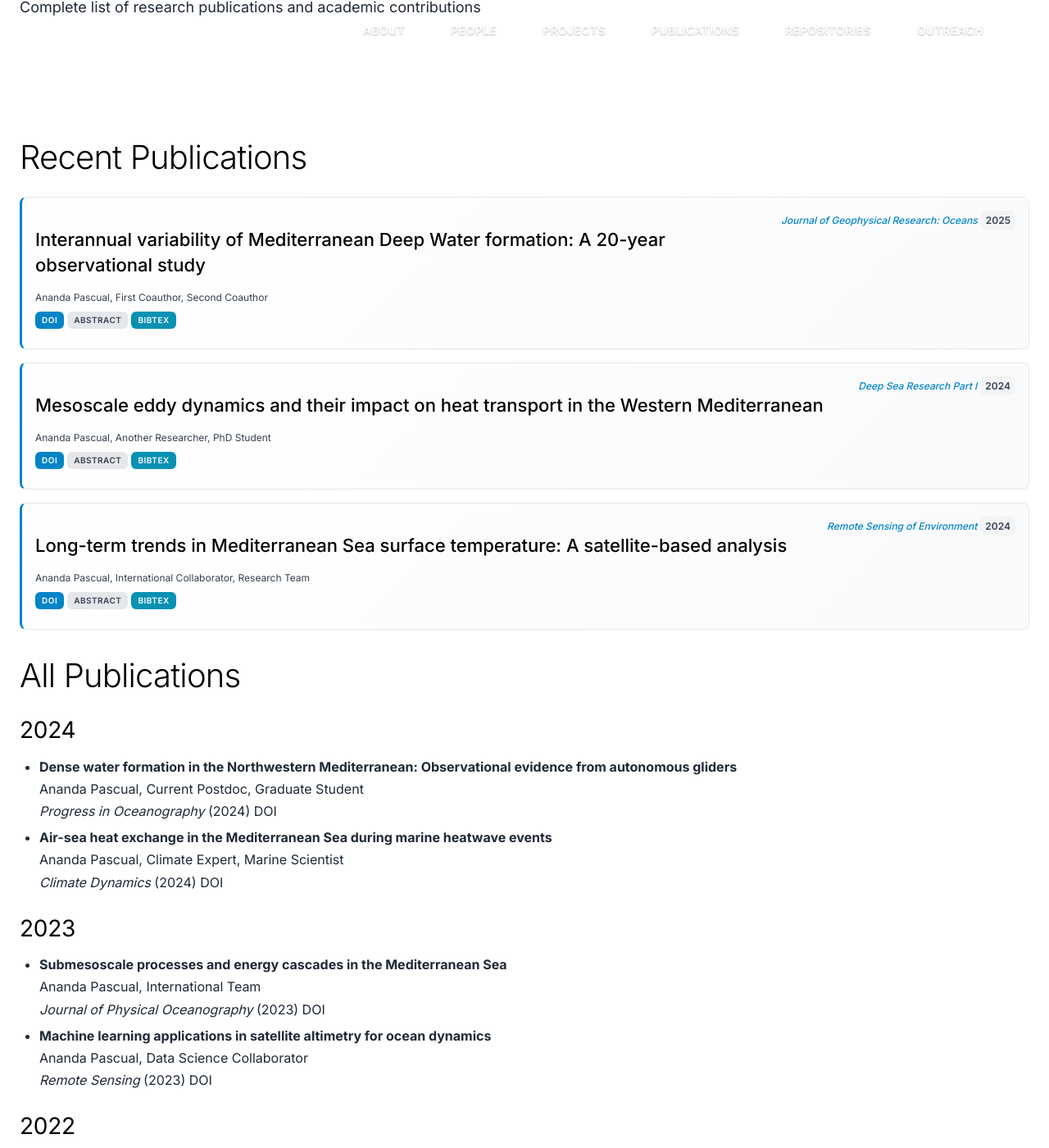
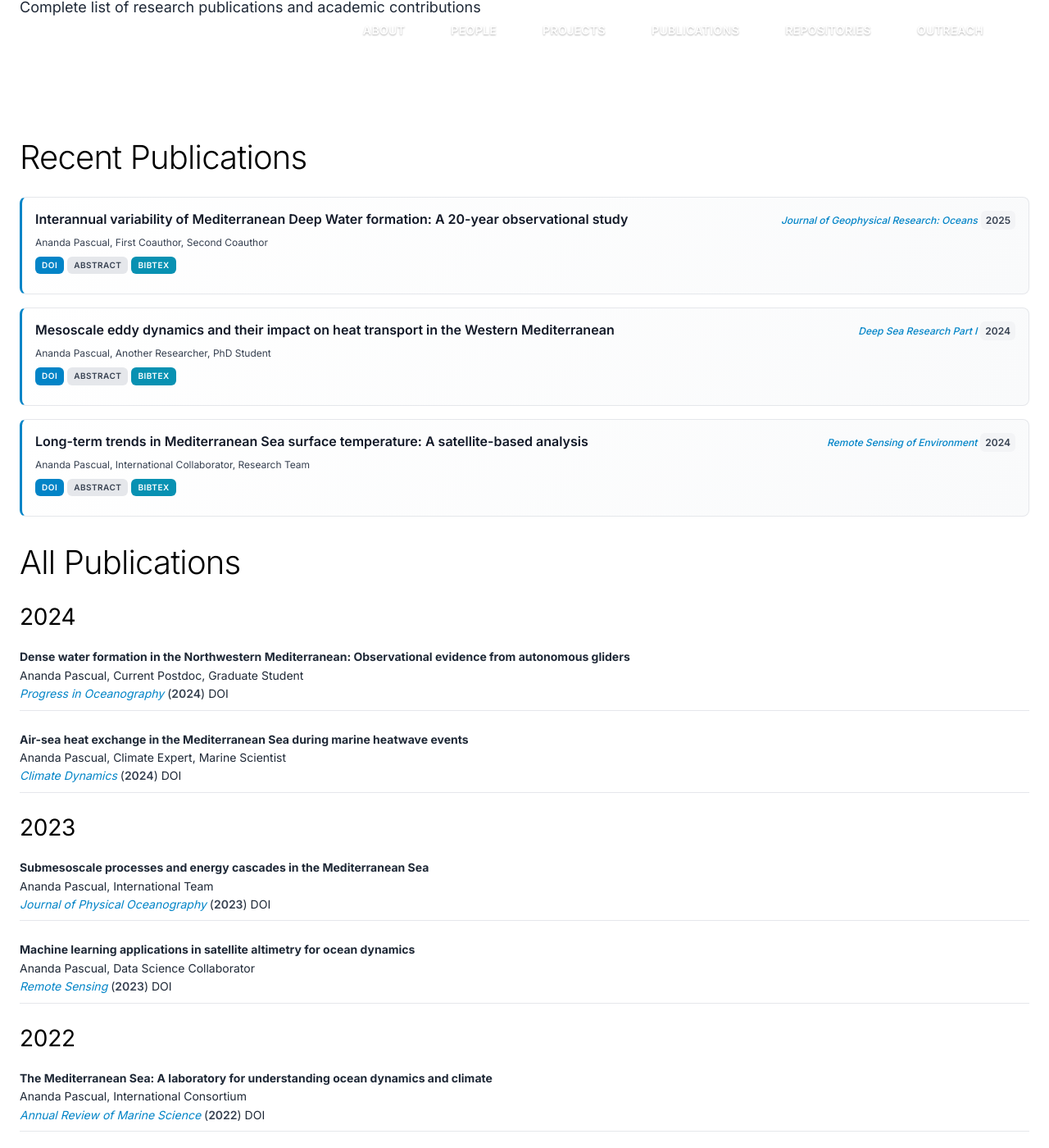
Before and after one commit to IMEDEA-POP-LAB/IMEDEA-POP-LAB.github.io, a Jekyll site: the page built from _pages/publications.md, in a window 1280 px wide and 1400 px high, scrolled down 245 px. Shown: the whole window at 82% size. Built offline with Jekyll 4.4.1, drawn with Linux system fonts in a browser that asks for light colours; a style sheet for code colours, icons or effects is not loaded; some of the changed text lies outside the part shown.

Commit message:
Refactor publications page layout - enhance citation formatting and improve styling for publication items

```diff
--- a/_pages/publications.md
+++ b/_pages/publications.md
@@ -107,72 +107,151 @@
 
 ## All Publications
 
-### 2024
+<div class="publication-list">
 
-- **Dense water formation in the Northwestern Mediterranean: Observational evidence from autonomous gliders**
-  Ananda Pascual, Current Postdoc, Graduate Student
-  *Progress in Oceanography* (2024) [DOI](https://doi.org/10.1016/j.pocean.2023.103045)
+<h3 class="publication-year-header">2024</h3>
 
-- **Air-sea heat exchange in the Mediterranean Sea during marine heatwave events**
-  Ananda Pascual, Climate Expert, Marine Scientist
-  *Climate Dynamics* (2024) [DOI](https://doi.org/10.1007/s00382-023-06789-1)
+<div class="publication-item">
+  <p class="publication-citation">
+    <strong>Dense water formation in the Northwestern Mediterranean: Observational evidence from autonomous gliders</strong><br>
+    Ananda Pascual, Current Postdoc, Graduate Student<br>
+    <em class="journal">Progress in Oceanography</em> (<span class="year">2024</span>)
+    <a href="https://doi.org/10.1016/j.pocean.2023.103045">DOI</a>
+  </p>
+</div>
 
-### 2023
+<div class="publication-item">
+  <p class="publication-citation">
+    <strong>Air-sea heat exchange in the Mediterranean Sea during marine heatwave events</strong><br>
+    Ananda Pascual, Climate Expert, Marine Scientist<br>
+    <em class="journal">Climate Dynamics</em> (<span class="year">2024</span>)
+    <a href="https://doi.org/10.1007/s00382-023-06789-1">DOI</a>
+  </p>
+</div>
 
-- **Submesoscale processes and energy cascades in the Mediterranean Sea**
-  Ananda Pascual, International Team
-  *Journal of Physical Oceanography* (2023) [DOI](https://doi.org/10.1175/JPO-D-22-0234.1)
+<h3 class="publication-year-header">2023</h3>
 
-- **Machine learning applications in satellite altimetry for ocean dynamics**
-  Ananda Pascual, Data Science Collaborator
-  *Remote Sensing* (2023) [DOI](https://doi.org/10.3390/rs15123456)
+<div class="publication-item">
+  <p class="publication-citation">
+    <strong>Submesoscale processes and energy cascades in the Mediterranean Sea</strong><br>
+    Ananda Pascual, International Team<br>
+    <em class="journal">Journal of Physical Oceanography</em> (<span class="year">2023</span>)
+    <a href="https://doi.org/10.1175/JPO-D-22-0234.1">DOI</a>
+  </p>
+</div>
 
-### 2022
+<div class="publication-item">
+  <p class="publication-citation">
+    <strong>Machine learning applications in satellite altimetry for ocean dynamics</strong><br>
+    Ananda Pascual, Data Science Collaborator<br>
+    <em class="journal">Remote Sensing</em> (<span class="year">2023</span>)
+    <a href="https://doi.org/10.3390/rs15123456">DOI</a>
+  </p>
+</div>
 
-- **The Mediterranean Sea: A laboratory for understanding ocean dynamics and climate**
-  Ananda Pascual, International Consortium
-  *Annual Review of Marine Science* (2022) [DOI](https://doi.org/10.1146/annurev-marine-032521-123456)
+<h3 class="publication-year-header">2022</h3>
 
-- **SWOT satellite mission: Applications for Mediterranean Sea studies**
-  Ananda Pascual, NASA Team
-  *Earth and Space Science* (2022) [DOI](https://doi.org/10.1029/2021EA002134)
+<div class="publication-item">
+  <p class="publication-citation">
+    <strong>The Mediterranean Sea: A laboratory for understanding ocean dynamics and climate</strong><br>
+    Ananda Pascual, International Consortium<br>
+    <em class="journal">Annual Review of Marine Science</em> (<span class="year">2022</span>)
+    <a href="https://doi.org/10.1146/annurev-marine-032521-123456">DOI</a>
+  </p>
+</div>
 
-### 2021
+<div class="publication-item">
+  <p class="publication-citation">
+    <strong>SWOT satellite mission: Applications for Mediterranean Sea studies</strong><br>
+    Ananda Pascual, NASA Team<br>
+    <em class="journal">Earth and Space Science</em> (<span class="year">2022</span>)
+    <a href="https://doi.org/10.1029/2021EA002134">DOI</a>
+  </p>
+</div>
 
-- **Eddy kinetic energy variability in the Western Mediterranean**
-  Ananda Pascual, Former Student, Collaborator
-  *Deep Sea Research Part I* (2021) [DOI](https://doi.org/10.1016/j.dsr.2021.103456)
+<h3 class="publication-year-header">2021</h3>
 
-- **Multi-platform observations of marine heatwaves in the Mediterranean**
-  Ananda Pascual, Climate Research Group
-  *Geophysical Research Letters* (2021) [DOI](https://doi.org/10.1029/2020GL091234)
+<div class="publication-item">
+  <p class="publication-citation">
+    <strong>Eddy kinetic energy variability in the Western Mediterranean</strong><br>
+    Ananda Pascual, Former Student, Collaborator<br>
+    <em class="journal">Deep Sea Research Part I</em> (<span class="year">2021</span>)
+    <a href="https://doi.org/10.1016/j.dsr.2021.103456">DOI</a>
+  </p>
+</div>
 
-### 2020
+<div class="publication-item">
+  <p class="publication-citation">
+    <strong>Multi-platform observations of marine heatwaves in the Mediterranean</strong><br>
+    Ananda Pascual, Climate Research Group<br>
+    <em class="journal">Geophysical Research Letters</em> (<span class="year">2021</span>)
+    <a href="https://doi.org/10.1029/2020GL091234">DOI</a>
+  </p>
+</div>
 
-- **Long-term trends in Mediterranean circulation patterns**
-  Ananda Pascual, European Consortium
-  *Ocean Science* (2020) [DOI](https://doi.org/10.5194/os-16-123-2020)
+<h3 class="publication-year-header">2020</h3>
 
-- **Glider observations of deep convection in the Northwestern Mediterranean**
-  Ananda Pascual, Observational Team
-  *Progress in Oceanography* (2020) [DOI](https://doi.org/10.1016/j.pocean.2019.102345)
+<div class="publication-item">
+  <p class="publication-citation">
+    <strong>Long-term trends in Mediterranean circulation patterns</strong><br>
+    Ananda Pascual, European Consortium<br>
+    <em class="journal">Ocean Science</em> (<span class="year">2020</span>)
+    <a href="https://doi.org/10.5194/os-16-123-2020">DOI</a>
+  </p>
+</div>
 
-### Selected Earlier Publications (2015-2019)
+<div class="publication-item">
+  <p class="publication-citation">
+    <strong>Glider observations of deep convection in the Northwestern Mediterranean</strong><br>
+    Ananda Pascual, Observational Team<br>
+    <em class="journal">Progress in Oceanography</em> (<span class="year">2020</span>)
+    <a href="https://doi.org/10.1016/j.pocean.2019.102345">DOI</a>
+  </p>
+</div>
 
-- **Mediterranean Sea surface temperature trends: A 30-year satellite perspective** (2019)
-  *Journal of Climate* [DOI](https://doi.org/10.1175/JCLI-D-18-0789.1)
+<h3 class="publication-year-header">Selected Earlier Publications (2015-2019)</h3>
 
-- **Mesoscale eddies and their role in Mediterranean water mass transformation** (2018)
-  *Nature Geoscience* [DOI](https://doi.org/10.1038/s41561-018-0234-5)
+<div class="publication-item">
+  <p class="publication-citation">
+    <strong>Mediterranean Sea surface temperature trends: A 30-year satellite perspective</strong><br>
+    <em class="journal">Journal of Climate</em> (<span class="year">2019</span>)
+    <a href="https://doi.org/10.1175/JCLI-D-18-0789.1">DOI</a>
+  </p>
+</div>
 
-- **Altimetry-based studies of Mediterranean Sea level variability** (2017)
-  *Surveys in Geophysics* [DOI](https://doi.org/10.1007/s10712-017-9456-2)
+<div class="publication-item">
+  <p class="publication-citation">
+    <strong>Mesoscale eddies and their role in Mediterranean water mass transformation</strong><br>
+    <em class="journal">Nature Geoscience</em> (<span class="year">2018</span>)
+    <a href="https://doi.org/10.1038/s41561-018-0234-5">DOI</a>
+  </p>
+</div>
 
-- **Dense water formation and spreading in the Mediterranean Sea** (2016)
-  *Deep Sea Research Part I* [DOI](https://doi.org/10.1016/j.dsr.2016.03.021)
+<div class="publication-item">
+  <p class="publication-citation">
+    <strong>Altimetry-based studies of Mediterranean Sea level variability</strong><br>
+    <em class="journal">Surveys in Geophysics</em> (<span class="year">2017</span>)
+    <a href="https://doi.org/10.1007/s10712-017-9456-2">DOI</a>
+  </p>
+</div>
 
-- **Ocean-atmosphere interactions in the Mediterranean region** (2015)
-  *Progress in Oceanography* [DOI](https://doi.org/10.1016/j.pocean.2015.02.005)
+<div class="publication-item">
+  <p class="publication-citation">
+    <strong>Dense water formation and spreading in the Mediterranean Sea</strong><br>
+    <em class="journal">Deep Sea Research Part I</em> (<span class="year">2016</span>)
+    <a href="https://doi.org/10.1016/j.dsr.2016.03.021">DOI</a>
+  </p>
+</div>
+
+<div class="publication-item">
+  <p class="publication-citation">
+    <strong>Ocean-atmosphere interactions in the Mediterranean region</strong><br>
+    <em class="journal">Progress in Oceanography</em> (<span class="year">2015</span>)
+    <a href="https://doi.org/10.1016/j.pocean.2015.02.005">DOI</a>
+  </p>
+</div>
+
+</div>
 
 ---
 
--- a/_sass/pages/_publications.scss
+++ b/_sass/pages/_publications.scss
@@ -12,131 +12,89 @@
   margin: var(--space-6) 0;
 }
 
-/* Publication item styles - smaller and more compact */
+/* Publication item styles - plain citation format */
 .publication-item {
-  background: white;
-  border: 1px solid var(--gray-200);
-  border-radius: var(--radius-md);
-  padding: var(--space-4);
   margin-bottom: var(--space-4);
-  transition: all 0.2s ease;
-  box-shadow: var(--global-shadow);
+  padding: var(--space-2) 0;
+  border-bottom: 1px solid var(--gray-200);
 }
 
-.publication-item:hover {
-  transform: translateY(-1px);
-  box-shadow: var(--global-shadow-md);
-  border-color: var(--ocean-blue);
+.publication-item:last-child {
+  border-bottom: none;
 }
 
+/* Featured publications can have slight emphasis */
 .publication-item.featured {
-  border-left: 3px solid var(--ocean-blue);
-  background: linear-gradient(135deg, white 0%, var(--gray-50) 100%);
-}
-
-.publication-header {
-  display: flex;
-  justify-content: space-between;
-  align-items: flex-start;
-  margin-bottom: var(--space-2);
-  gap: var(--space-3);
-}
-
-.publication-title {
-  font-size: var(--text-base) !important;
-  font-weight: 600 !important;
-  color: var(--gray-900) !important;
-  margin: 0 !important;
-  line-height: 1.3 !important;
-  flex: 1;
-}
-
-.publication-meta {
-  display: flex;
-  gap: var(--space-1);
-  align-items: center;
-  white-space: nowrap;
-}
-
-.journal {
-  font-size: var(--text-xs);
-  font-weight: 500;
-  color: var(--ocean-blue);
-  font-style: italic;
-}
-
-.year {
-  font-size: var(--text-xs);
-  font-weight: 600;
-  color: var(--gray-700);
-  background: var(--gray-100);
-  padding: 1px 6px;
-  border-radius: var(--radius-sm);
-}
-
-.publication-authors {
-  font-size: var(--text-xs);
-  color: var(--gray-700);
-  margin-bottom: var(--space-2);
-  line-height: 1.4;
-}
-
-.publication-links {
-  display: flex;
-  gap: var(--space-1);
-  margin-bottom: var(--space-2);
-  flex-wrap: wrap;
-}
-
-.publication-links a {
-  padding: 2px var(--space-2);
-  border-radius: var(--radius-sm);
-  font-size: 10px;
-  font-weight: 600;
-  text-decoration: none;
-  text-transform: uppercase;
-  letter-spacing: 0.05em;
-  transition: all 0.2s ease;
-  cursor: pointer;
-}
-
-.abstract-content,
-.bibtex-content {
-  display: none;
-  margin-top: var(--space-2);
   padding: var(--space-3);
   background: var(--gray-50);
   border-radius: var(--radius-sm);
-  border-left: 3px solid var(--ocean-blue);
-  font-size: var(--text-xs);
-  line-height: 1.5;
+  border-bottom: none;
+  margin-bottom: var(--space-6);
+}
+
+/* Simple citation text */
+.publication-citation {
+  font-size: var(--text-sm);
+  line-height: 1.6;
+  color: var(--gray-800);
+  margin: 0;
+}
+
+/* Optional: Style for journal names */
+.publication-citation .journal {
+  font-style: italic;
+  color: var(--ocean-blue);
+}
+
+/* Optional: Style for years */
+.publication-citation .year {
+  font-weight: 600;
   color: var(--gray-700);
 }
 
-.bibtex-content pre {
-  background: var(--gray-900);
-  color: var(--gray-100);
-  padding: var(--space-3);
-  border-radius: var(--radius-sm);
-  overflow-x: auto;
-  font-family: 'JetBrains Mono', 'Monaco', 'Menlo', 'Ubuntu Mono', monospace;
-  font-size: var(--text-xs);
-  margin: 0;
-  line-height: 1.5;
+/* Show complex elements for recent publications, hide for publication-list */
+.recent-publications .publication-header,
+.recent-publications .publication-title,
+.recent-publications .publication-meta,
+.recent-publications .publication-authors,
+.recent-publications .publication-links,
+.recent-publications .abstract-content,
+.recent-publications .bibtex-content {
+  display: block;
 }
 
-/* Publication list for regular entries */
+.publication-list .publication-header,
+.publication-list .publication-title,
+.publication-list .publication-meta,
+.publication-list .publication-authors,
+.publication-list .publication-links,
+.publication-list .abstract-content,
+.publication-list .bibtex-content {
+  display: none;
+}
+
+/* Publication list for regular entries - simple format */
 .publication-list {
   margin: var(--space-6) 0;
 }
 
 .publication-list .publication-item {
-  padding: var(--space-4);
-  margin-bottom: var(--space-4);
+  padding: var(--space-2) 0;
+  border-bottom: 1px solid var(--gray-200);
 }
 
-.publication-list .publication-title {
-  font-size: var(--text-base) !important;
+.publication-list .publication-item:last-child {
+  border-bottom: none;
+}
+
+/* Year section headers */
+.publication-year-header {
+  font-size: var(--text-lg);
+  font-weight: 600;
+  color: var(--gray-900);
+  margin: var(--space-8) 0 var(--space-4) 0;
+  padding-bottom: var(--space-2);
+  border-bottom: 2px solid var(--ocean-blue);
 }
 
 /* External profiles section */
@@ -194,6 +152,120 @@
   font-weight: 600;
 }
 
+/* Recent publications - card-based format */
+.recent-publications .publication-item {
+  background: white;
+  border: 1px solid var(--gray-200);
+  border-radius: var(--radius-md);
+  padding: var(--space-4);
+  margin-bottom: var(--space-4);
+  transition: all 0.2s ease;
+  box-shadow: var(--global-shadow);
+  border-bottom: 1px solid var(--gray-200); /* Override the plain style */
+}
+
+.recent-publications .publication-item:hover {
+  transform: translateY(-1px);
+  box-shadow: var(--global-shadow-md);
+  border-color: var(--ocean-blue);
+}
+
+.recent-publications .publication-item.featured {
+  border-left: 3px solid var(--ocean-blue);
+  background: linear-gradient(135deg, white 0%, var(--gray-50) 100%);
+}
+
+.recent-publications .publication-header {
+  display: flex;
+  justify-content: space-between;
+  align-items: flex-start;
+  margin-bottom: var(--space-2);
+  gap: var(--space-3);
+}
+
+.recent-publications .publication-title {
+  font-size: var(--text-base) !important;
+  font-weight: 600 !important;
+  color: var(--gray-900) !important;
+  margin: 0 !important;
+  line-height: 1.3 !important;
+  flex: 1;
+}
+
+.recent-publications .publication-meta {
+  display: flex;
+  gap: var(--space-1);
+  align-items: center;
+  white-space: nowrap;
+}
+
+.recent-publications .journal {
+  font-size: var(--text-xs);
+  font-weight: 500;
+  color: var(--ocean-blue);
+  font-style: italic;
+}
+
+.recent-publications .year {
+  font-size: var(--text-xs);
+  font-weight: 600;
+  color: var(--gray-700);
+  background: var(--gray-100);
+  padding: 1px 6px;
+  border-radius: var(--radius-sm);
+}
+
+.recent-publications .publication-authors {
+  font-size: var(--text-xs);
+  color: var(--gray-700);
+  margin-bottom: var(--space-2);
+  line-height: 1.4;
+}
+
+.recent-publications .publication-links {
+  display: flex;
+  gap: var(--space-1);
+  margin-bottom: var(--space-2);
+  flex-wrap: wrap;
+}
+
+.recent-publications .publication-links a {
+  padding: 2px var(--space-2);
+  border-radius: var(--radius-sm);
+  font-size: 10px;
+  font-weight: 600;
+  text-decoration: none;
+  text-transform: uppercase;
+  letter-spacing: 0.05em;
+  transition: all 0.2s ease;
+  cursor: pointer;
+}
+
+.recent-publications .abstract-content,
+.recent-publications .bibtex-content {
+  display: none;
+  margin-top: var(--space-2);
+  padding: var(--space-3);
+  background: var(--gray-50);
+  border-radius: var(--radius-sm);
+  border-left: 3px solid var(--ocean-blue);
+  font-size: var(--text-xs);
+  line-height: 1.5;
+  color: var(--gray-700);
+}
+
+.recent-publications .bibtex-content pre {
+  background: var(--gray-900);
+  color: var(--gray-100);
+  padding: var(--space-3);
+  border-radius: var(--radius-sm);
+  overflow-x: auto;
+  font-family: 'JetBrains Mono', 'Monaco', 'Menlo', 'Ubuntu Mono', monospace;
+  font-size: var(--text-xs);
+  margin: 0;
+  line-height: 1.5;
+}
+
 @media (max-width: 768px) {
   .publication-header {
     flex-direction: column;
```
